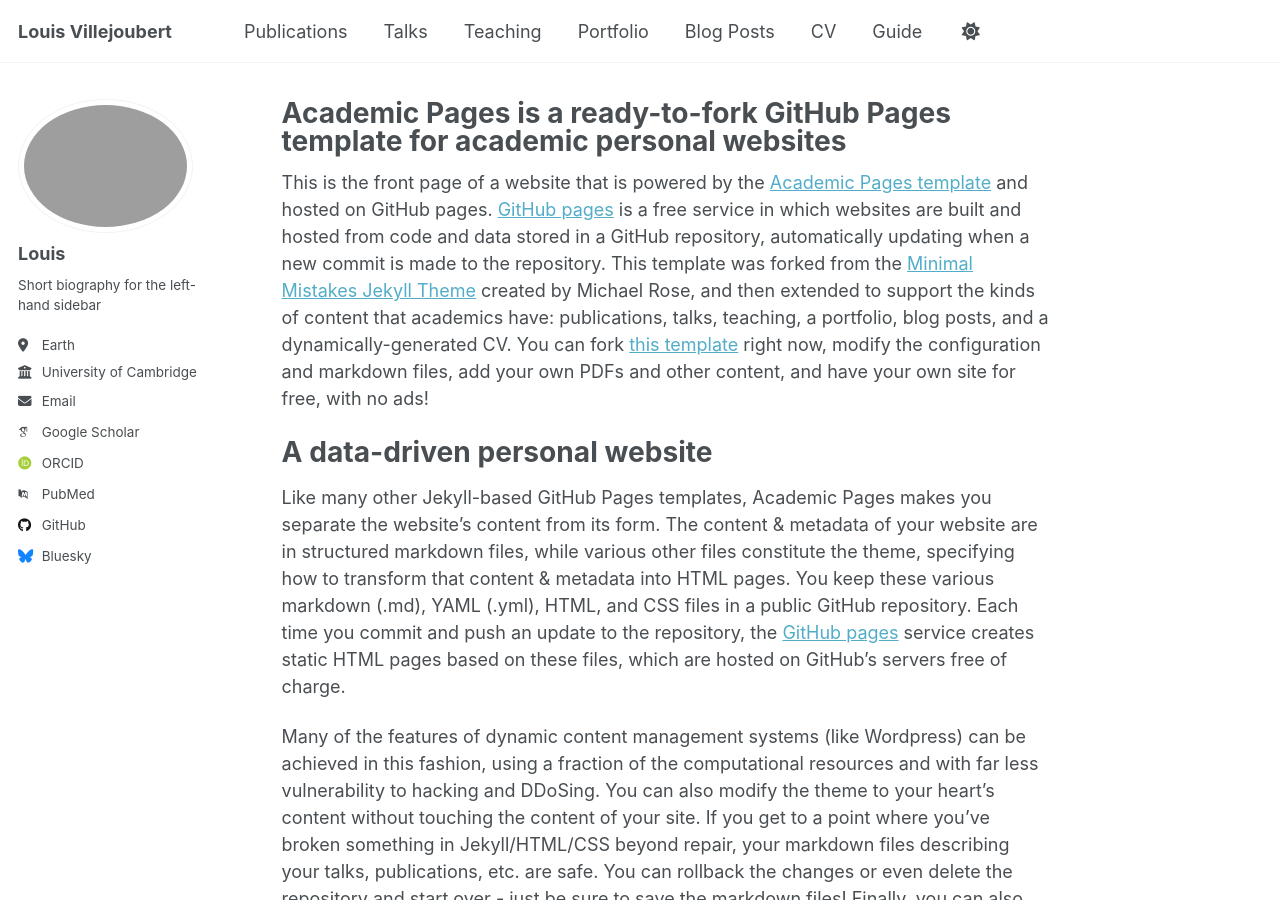
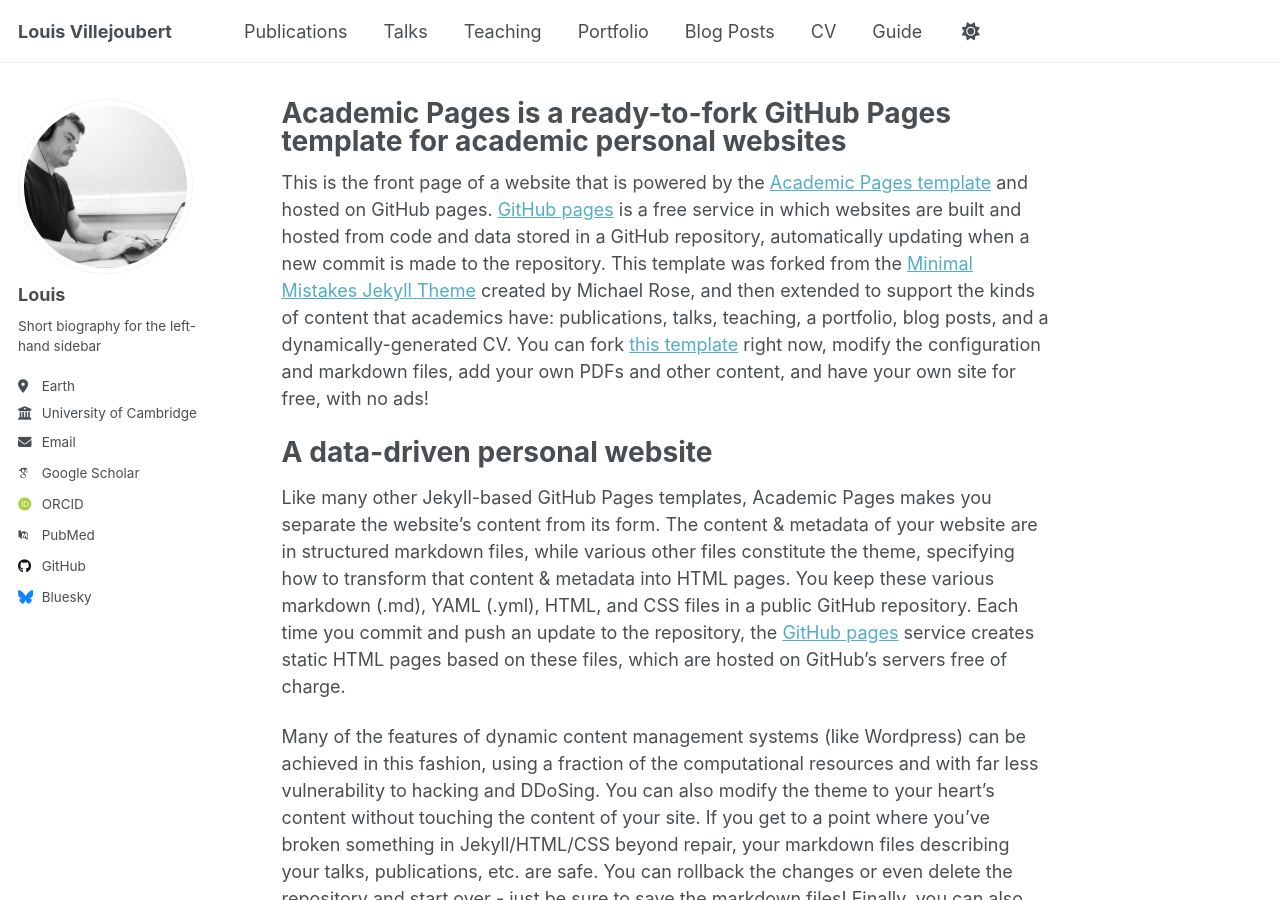
Before and after one commit to VillejoubertLouis/villejoubertlouis.github.io, a Jekyll site: the page built from _pages/about.md, in a window 1280 px wide and 900 px high. Built offline with Jekyll 4.4.1, drawn with Linux system fonts in a browser that asks for light colours; some web fonts are replaced.

Commit message:
Update _config.yml

```diff
--- a/_config.yml
+++ b/_config.yml
@@ -22,7 +22,7 @@
 #               Additional customization can be done by editing /_includes/author-profile.html
 author:
   # Biographic information
-  avatar           : "Emmeline_1385.png"
+  avatar           : "Profile_Picture_1.png"
   name             : "Louis"
   pronouns         : # example: "she/her"
   bio              : "Short biography for the left-hand sidebar"
```
